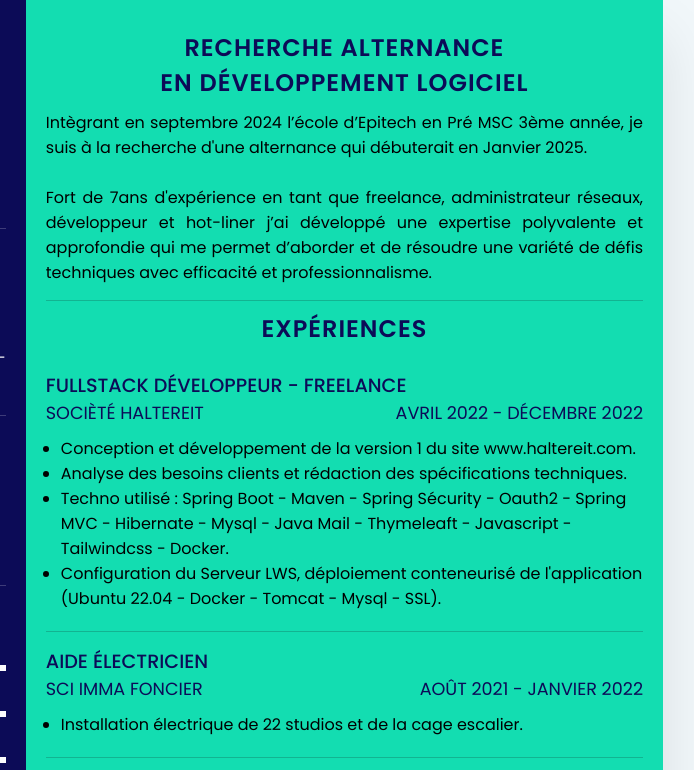
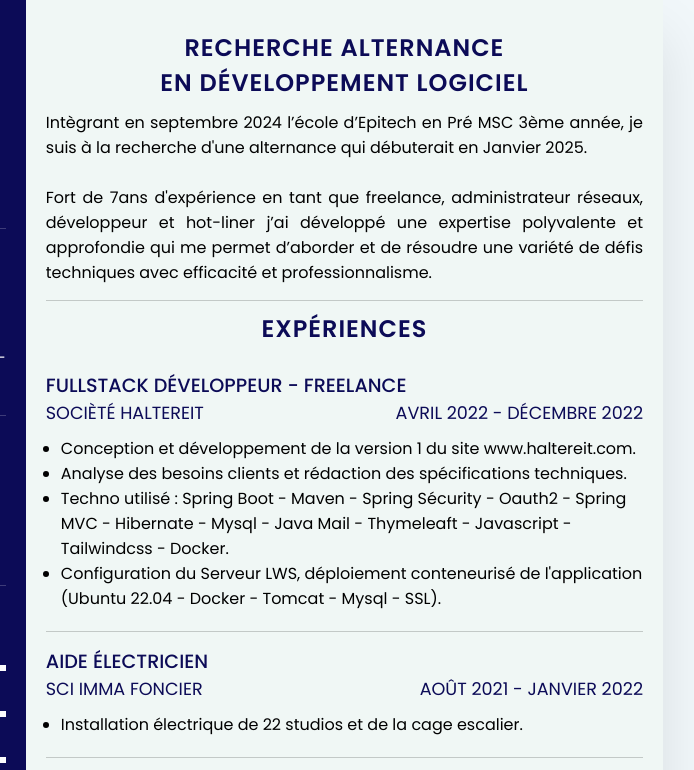
Before and after one commit to mohummadpeer13/cv-web, a plain HTML site: page index.html in a window 1280 px wide. Shown: the top 770 px of the page, 477-1171 px from the left. Drawn offline with Linux system fonts and the light colour scheme.

Commit message:
last git

```diff
--- a/style.css
+++ b/style.css
@@ -145,7 +145,7 @@ body {
 
 .container .right-side {
   position: relative;
-  background-color: rgb(19, 221, 177);
+  background-color: rgb(240, 247, 245);
   padding: 20px;
 }
 
```
